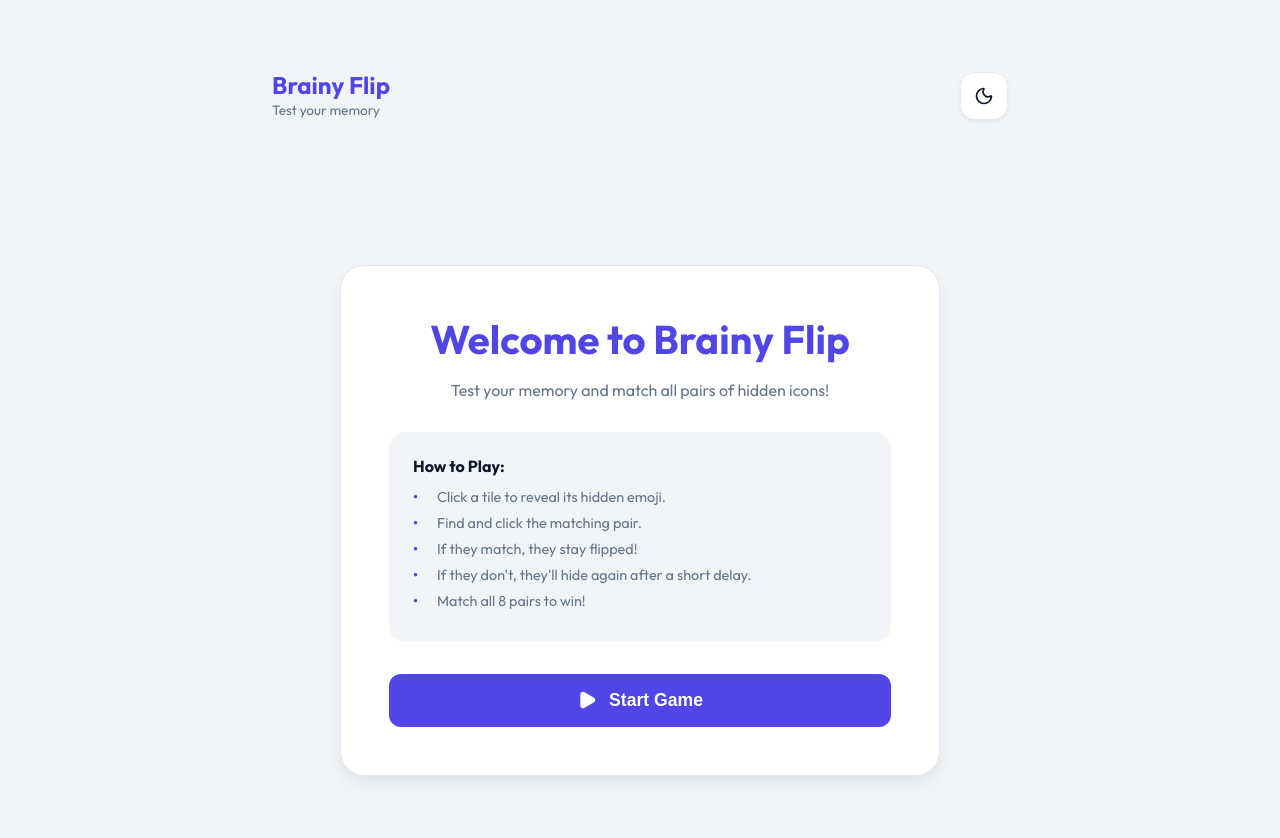
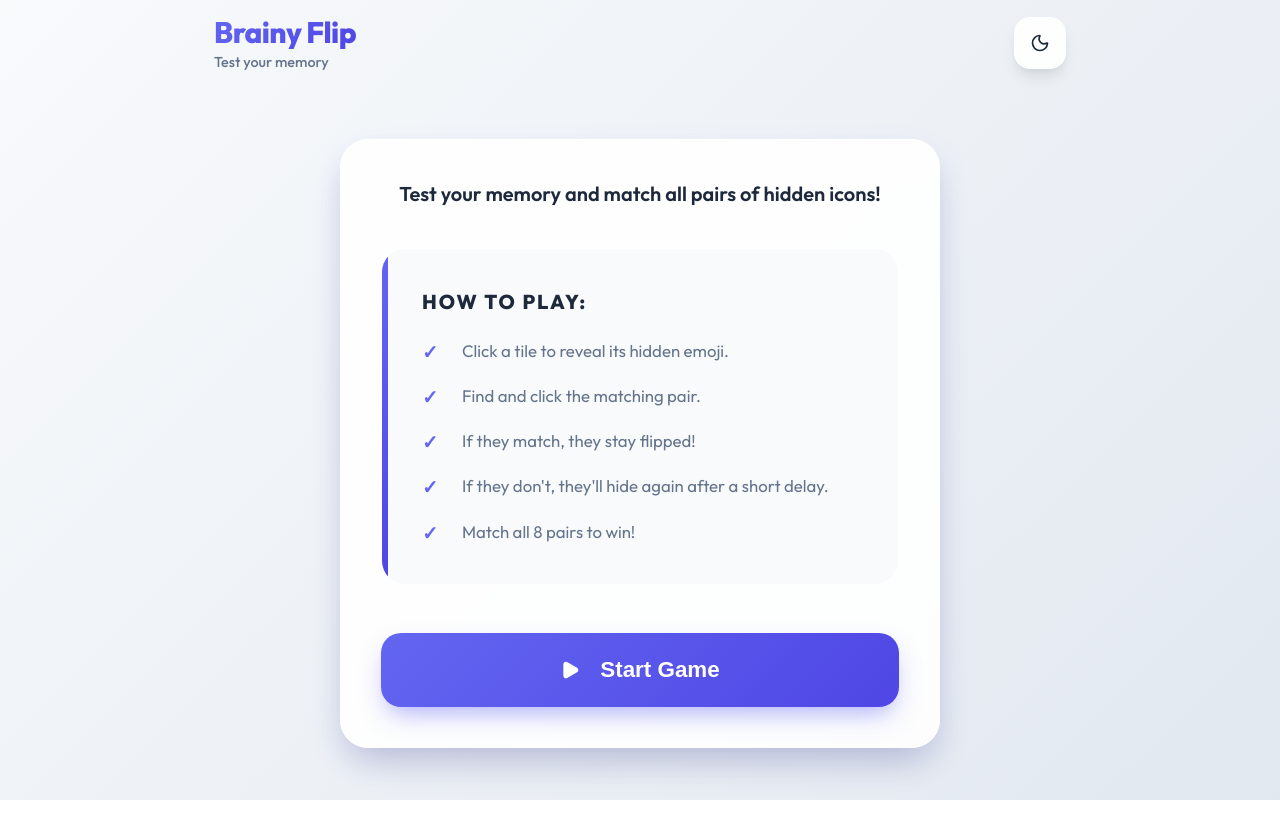
Before and after one commit to Sanket-Pandit-Patil/Memory_Game, a React (Vite) app: page / in a window 1280 px wide. Shown: the top 838 px of the page. After the commit the page ends 800 px from the top, so only its background shows below. Built offline with nearby package versions, Linux system fonts and the light colour scheme.

Commit message:
Final Polish: Refined UI aesthetics, sound logic, and transition glitch fixes

```diff
--- a/src/App.jsx
+++ b/src/App.jsx
@@ -76,10 +76,7 @@ const App = () => {
   }, [gameStatus, config.timeLimit]);
 
   const handleStart = async (difficultyConfig) => {
-    // 1. Clear status immediately to unmount previous screen
-    setGameStatus('welcome');
-
-    // 2. Reset stats
+    // 1. Reset stats
     setMoves(0);
     setSeconds(0);
     setMatches(0);
@@ -170,7 +167,6 @@ const App = () => {
       soundManager.play('match');
     } else {
       setStreak(0);
-      soundManager.play('mismatch');
     }
 
     setMoves(prevMoves => {
--- a/src/components/MemoryGame.jsx
+++ b/src/components/MemoryGame.jsx
@@ -1,5 +1,6 @@
 import React, { useState, useEffect } from 'react';
 import Tile from './Tile';
+import { soundManager } from '../utils/soundManager';
 import './MemoryGame.css';
 
 const MemoryGame = ({ icons, onWin, onMove }) => {
@@ -21,6 +22,7 @@ const MemoryGame = ({ icons, onWin, onMove }) => {
 
     // Handle a choice
     const handleFlip = (tile) => {
+        soundManager.play('flip');
         choiceOne ? setChoiceTwo(tile) : setChoiceOne(tile);
 
         // Update flipped state in local tiles
--- a/src/components/WelcomeScreen.css
+++ b/src/components/WelcomeScreen.css
@@ -2,85 +2,146 @@
     display: flex;
     align-items: center;
     justify-content: center;
-    min-height: calc(100vh - 4rem);
-    animation: fadeIn 0.5s ease;
+    flex: 1;
+    /* Take up vertical space */
+    width: 100%;
+    animation: fadeIn 0.8s cubic-bezier(0.16, 1, 0.3, 1);
 }
 
 .welcome-content {
     background: var(--card-bg);
-    padding: 3rem;
-    border-radius: 24px;
+    backdrop-filter: var(--blur);
+    -webkit-backdrop-filter: var(--blur);
+    padding: 2.5rem;
+    border-radius: 28px;
     max-width: 600px;
     width: 100%;
     text-align: center;
-    box-shadow: var(--shadow-md);
+    box-shadow: 0 20px 40px -12px rgba(0, 0, 0, 0.15), var(--shadow-premium);
     border: 1px solid var(--glass-border);
+    margin-top: 1.5rem;
 }
 
-.welcome-content h1 {
-    font-size: 2.5rem;
-    margin-bottom: 1rem;
-    color: var(--accent-color);
-}
-
-.subtitle {
-    color: var(--text-secondary);
-    margin-bottom: 2rem;
+.welcome-intro {
+    font-size: 1.25rem;
+    color: var(--text-primary);
+    margin-bottom: 2.5rem;
+    font-weight: 600;
+    line-height: 1.4;
 }
 
 .instructions {
     text-align: left;
     background: var(--bg-color);
-    padding: 1.5rem;
-    border-radius: 16px;
-    margin-bottom: 2rem;
+    padding: 2.5rem;
+    border-radius: 24px;
+    margin-bottom: 3rem;
+    border: 1px solid var(--glass-border);
+    position: relative;
+    overflow: hidden;
+}
+
+.instructions::before {
+    content: '';
+    position: absolute;
+    top: 0;
+    left: 0;
+    width: 6px;
+    height: 100%;
+    background: var(--accent-gradient);
 }
 
 .instructions h3 {
-    margin-bottom: 0.75rem;
-    font-size: 1rem;
+    margin-bottom: 1.5rem;
+    font-size: 1.25rem;
+    font-weight: 800;
     color: var(--text-primary);
+    text-transform: uppercase;
+    letter-spacing: 0.1em;
 }
 
 .instructions ul {
     list-style: none;
+    display: grid;
+    gap: 1.25rem;
 }
 
 .instructions li {
     position: relative;
-    padding-left: 1.5rem;
-    margin-bottom: 0.5rem;
-    font-size: 0.9rem;
+    padding-left: 2.5rem;
+    font-size: 1.05rem;
     color: var(--text-secondary);
+    line-height: 1.5;
+    transition: all 0.3s ease;
+}
+
+.instructions li:hover {
+    transform: translateX(8px);
+    color: var(--text-primary);
 }
 
 .instructions li::before {
-    content: "•";
+    content: "✓";
     color: var(--accent-color);
     position: absolute;
     left: 0;
-    font-weight: bold;
+    font-weight: 900;
+    font-size: 1.2rem;
 }
 
 .start-button {
     display: flex;
     align-items: center;
     justify-content: center;
-    gap: 0.75rem;
+    gap: 1.25rem;
     width: 100%;
-    padding: 1rem;
-    background: var(--accent-color);
+    padding: 1.5rem;
+    background: var(--accent-gradient);
     color: white;
     border: none;
-    border-radius: 12px;
-    font-size: 1.1rem;
-    font-weight: 600;
+    border-radius: 20px;
+    font-size: 1.4rem;
+    font-weight: 800;
     cursor: pointer;
-    transition: all 0.2s ease;
+    box-shadow: 0 12px 24px -6px rgba(99, 102, 241, 0.5);
+    transition: all 0.4s cubic-bezier(0.175, 0.885, 0.32, 1.275);
 }
 
 .start-button:hover {
-    background: var(--accent-hover);
-    transform: translateY(-2px);
-    box-shadow: 0 4px 12px rgba(99, 102, 241, 0.4);
+    transform: translateY(-6px) scale(1.03);
+    box-shadow: 0 20px 35px -8px rgba(99, 102, 241, 0.6);
 }
+
+.start-button:active {
+    transform: translateY(-2px) scale(0.98);
+}
+
+@media (max-width: 480px) {
+    .welcome-content {
+        padding: 2.5rem 1.5rem;
+        border-radius: 28px;
+    }
+
+    .welcome-intro {
+        font-size: 1.1rem;
+        margin-bottom: 2rem;
+    }
+
+    .instructions {
+        padding: 1.75rem;
+        border-radius: 20px;
+    }
+
+    .instructions h3 {
+        font-size: 1.1rem;
+    }
+
+    .instructions li {
+        font-size: 0.95rem;
+    }
+
+    .start-button {
+        padding: 1.25rem;
+        font-size: 1.2rem;
+    }
+}
--- a/src/components/WelcomeScreen.jsx
+++ b/src/components/WelcomeScreen.jsx
@@ -6,8 +6,7 @@ const WelcomeScreen = ({ onStart }) => {
     return (
         <div className="welcome-screen">
             <div className="welcome-content">
-                <h1>Welcome to Brainy Flip</h1>
-                <p className="subtitle">Test your memory and match all pairs of hidden icons!</p>
+                <p className="welcome-intro">Test your memory and match all pairs of hidden icons!</p>
 
                 <div className="instructions">
                     <h3>How to Play:</h3>
--- a/src/index.css
+++ b/src/index.css
@@ -1,89 +1,87 @@
-@import url('https://fonts.googleapis.com/css2?family=Outfit:wght@300;400;600;700&display=swap');
+@import url('https://fonts.googleapis.com/css2?family=Outfit:wght@300;400;500;600;700;800&display=swap');
 
 :root {
   --font-main: 'Outfit', sans-serif;
 
   /* Light Theme */
-  --bg-color: #f1f5f9;
-  --card-bg: #ffffff;
-  --text-primary: #0f172a;
+  --bg-color: #f8fafc;
+  --bg-gradient: linear-gradient(135deg, #f8fafc 0%, #e2e8f0 100%);
+  --card-bg: rgba(255, 255, 255, 0.9);
+  --text-primary: #1e293b;
   --text-secondary: #64748b;
-  --accent-color: #4f46e5;
-  --accent-hover: #4338ca;
-  --tile-back: #e2e8f0;
+  --accent-color: #6366f1;
+  --accent-hover: #4f46e5;
+  --accent-gradient: linear-gradient(135deg, #6366f1 0%, #4f46e5 100%);
+  --tile-back: #f1f5f9;
   --tile-front: #ffffff;
-  --shadow-sm: 0 2px 4px 0 rgba(0, 0, 0, 0.05);
-  --shadow-md: 0 8px 16px -2px rgba(0, 0, 0, 0.08);
-  --glass-bg: rgba(255, 255, 255, 0.8);
-  --glass-border: #e2e8f0;
+  --shadow-sm: 0 1px 3px rgba(0, 0, 0, 0.1);
+  --shadow-md: 0 10px 15px -3px rgba(0, 0, 0, 0.1), 0 4px 6px -2px rgba(0, 0, 0, 0.05);
+  --shadow-premium: 0 15px 35px -5px rgba(99, 102, 241, 0.2);
+  --glass-border: rgba(255, 255, 255, 1);
+  --blur: blur(12px);
   --success: #10b981;
 }
 
 [data-theme='dark'] {
   --bg-color: #020617;
-  --card-bg: #1e293b;
+  --bg-gradient: radial-gradient(circle at 50% 50%, #0f172a 0%, #020617 100%);
+  --card-bg: rgba(30, 41, 59, 0.8);
   --text-primary: #f8fafc;
   --text-secondary: #94a3b8;
   --accent-color: #818cf8;
   --accent-hover: #6366f1;
-  --tile-back: #334155;
-  --tile-front: #1e293b;
-  --glass-bg: rgba(30, 41, 59, 0.8);
-  --glass-border: #334155;
+  --accent-gradient: linear-gradient(135deg, #818cf8 0%, #6366f1 100%);
+  --tile-back: #1e293b;
+  --tile-front: #334155;
+  --glass-border: rgba(255, 255, 255, 0.08);
+  --shadow-premium: 0 15px 35px -5px rgba(0, 0, 0, 0.6);
 }
 
 * {
   box-sizing: border-box;
   margin: 0;
   padding: 0;
-  transition: background-color 0.3s ease, color 0.3s ease, transform 0.2s cubic-bezier(0.4, 0, 0.2, 1);
+  transition: all 0.3s cubic-bezier(0.4, 0, 0.2, 1);
 }
 
 body {
   font-family: var(--font-main);
-  background-color: var(--bg-color);
+  background: var(--bg-gradient);
   color: var(--text-primary);
   min-height: 100vh;
+  margin: 0;
+  padding: 0;
   display: flex;
-  justify-content: center;
-  padding: 24px;
+  flex-direction: column;
 }
 
-@media (max-width: 480px) {
-  body {
-    padding: 12px;
-  }
+.app-container {
+  max-width: 900px;
+  width: 100%;
+  margin: 0 auto;
+  padding: 0 1.5rem 2rem;
+  min-height: 100vh;
+  display: flex;
+  flex-direction: column;
 }
 
 .game-panel {
-  max-width: 900px;
+  max-width: 820px;
   width: 100%;
   background: var(--card-bg);
-  border-radius: 20px;
-  padding: 24px;
-  border: 1px solid var(--glass-border);
-  box-shadow: var(--shadow-md);
-  margin: 0 auto;
-}
-
-@media (max-width: 480px) {
-  .game-panel {
-    padding: 16px;
-    border-radius: 16px;
-  }
-}
-
-#root {
-  width: 100%;
-}
-
-.app-container {
-  max-width: 800px;
-  margin: 0 auto;
-  padding: 2rem;
-  min-height: 100vh;
-  display: flex;
-  flex-direction: column;
+  backdrop-filter: var(--blur);
+  -webkit-backdrop-filter: var(--blur);
+  border-radius: 28px;
+  padding: 32px;
+  border: 1.5px solid rgba(15, 23, 42, 0.12);
+  /* More defined dark border */
+  box-shadow:
+    0 4px 6px -1px rgba(0, 0, 0, 0.05),
+    0 10px 15px -3px rgba(0, 0, 0, 0.08),
+    0 25px 50px -12px rgba(0, 0, 0, 0.15),
+    var(--shadow-premium);
+  margin: 2.5rem auto;
+  animation: scaleIn 0.6s cubic-bezier(0.16, 1, 0.3, 1);
 }
 
 /* Global Navbar */
@@ -91,58 +89,75 @@ body {
   display: flex;
   justify-content: space-between;
   align-items: center;
-  padding: 1rem 0 2rem;
+  padding: 1rem 0 1.5rem;
   width: 100%;
 }
 
+.nav-brand {
+  display: flex;
+  flex-direction: column;
+}
+
 .nav-brand h1 {
-  font-size: 1.5rem;
+  font-size: 1.85rem;
   font-weight: 800;
-  color: var(--accent-color);
+  background: var(--accent-gradient);
+  -webkit-background-clip: text;
+  -webkit-text-fill-color: transparent;
+  background-clip: text;
   margin: 0;
-  line-height: 1;
+  line-height: 1.1;
+  letter-spacing: -0.02em;
 }
 
 .nav-brand .subtitle {
-  font-size: 0.85rem;
+  font-size: 0.9rem;
   color: var(--text-secondary);
   margin: 4px 0 0;
+  font-weight: 500;
 }
 
 .global-navbar .theme-toggle-btn {
   background: var(--card-bg);
+  backdrop-filter: var(--blur);
+  -webkit-backdrop-filter: var(--blur);
   border: 1px solid var(--glass-border);
   color: var(--text-primary);
-  width: 48px;
-  height: 48px;
-  border-radius: 14px;
+  width: 52px;
+  height: 52px;
+  border-radius: 16px;
   display: flex;
   align-items: center;
   justify-content: center;
   cursor: pointer;
-  box-shadow: var(--shadow-sm);
-  transition: all 0.2s ease;
+  box-shadow: var(--shadow-md);
+  transition: all 0.2s cubic-bezier(0.4, 0, 0.2, 1);
 }
 
 .global-navbar .theme-toggle-btn:hover {
   border-color: var(--accent-color);
-  transform: translateY(-2px);
-  box-shadow: var(--shadow-md);
+  transform: translateY(-3px) scale(1.05);
+  box-shadow: var(--shadow-premium);
+  color: var(--accent-color);
 }
 
 @media (max-width: 480px) {
   .global-navbar {
-    padding: 0.5rem 0 1.5rem;
+    padding: 1rem 0 2rem;
   }
 
   .nav-brand h1 {
-    font-size: 1.25rem;
+    font-size: 1.5rem;
   }
-}
 
-@media (max-width: 480px) {
-  .app-container {
-    padding: 0.5rem;
+  .nav-brand .subtitle {
+    font-size: 0.75rem;
+  }
+
+  .global-navbar .theme-toggle-btn {
+    width: 44px;
+    height: 44px;
+    border-radius: 12px;
   }
 }
 
@@ -150,7 +165,7 @@ body {
 @keyframes fadeIn {
   from {
     opacity: 0;
-    transform: translateY(10px);
+    transform: translateY(15px);
   }
 
   to {
@@ -161,7 +176,7 @@ body {
 
 @keyframes scaleIn {
   from {
-    transform: scale(0.9);
+    transform: scale(0.95);
     opacity: 0;
   }
 
```
Also changed, not shown: src/components/Header.css (+9 -48 lines), src/components/MemoryGame.css (+2 -14 lines), src/components/ResultScreen.css (+6 -53 lines), src/components/SetupScreen.css (+7 -77 lines), src/components/Tile.css (+9 -2 lines).
